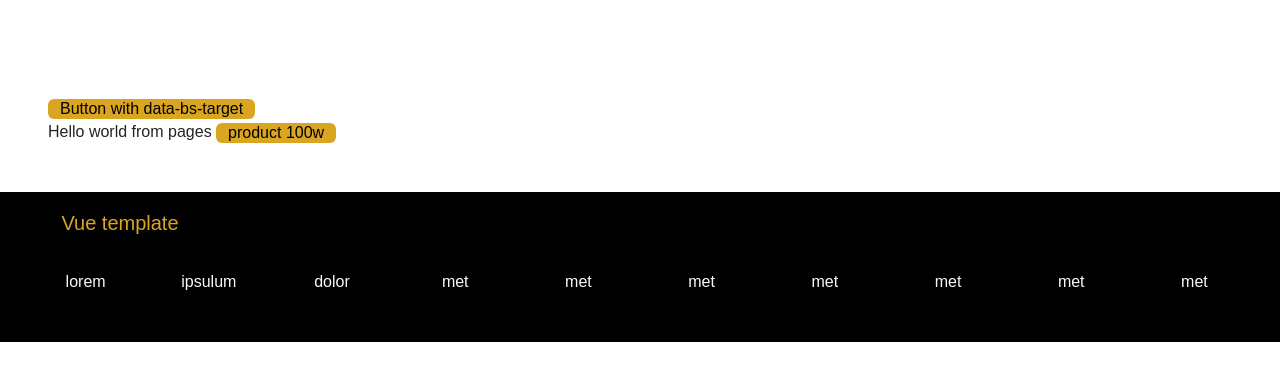
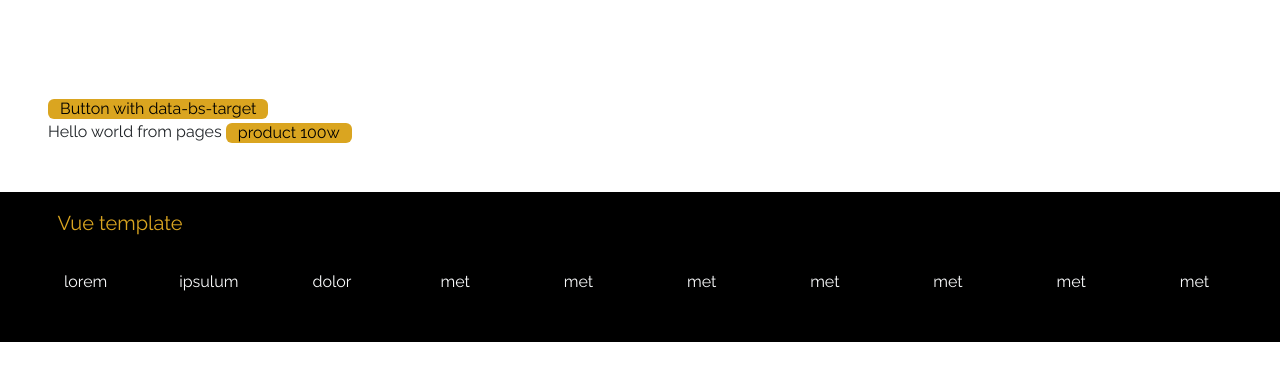
Before and after one commit to thogama/Shopify_Template_Vue3, a Nuxt app: page / in a window 1280 px wide. Shown: the top 380 px of the page. Built offline with nearby package versions, Linux system fonts and the light colour scheme.

Commit message:
font added

```diff
--- a/app.vue
+++ b/app.vue
@@ -6,6 +6,7 @@
   </div>
 </template>
 <style>
+@import url('https://fonts.googleapis.com/css2?family=Raleway&display=swap');
 html {
   overflow-x: hidden;
 }
```
